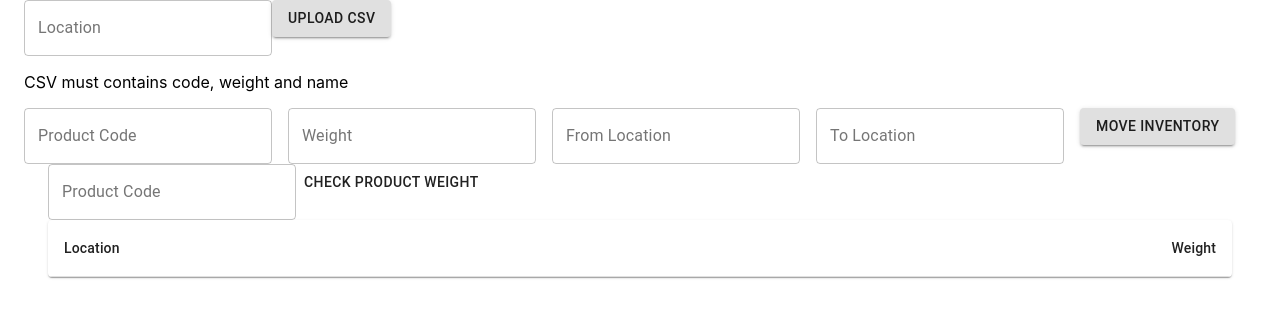
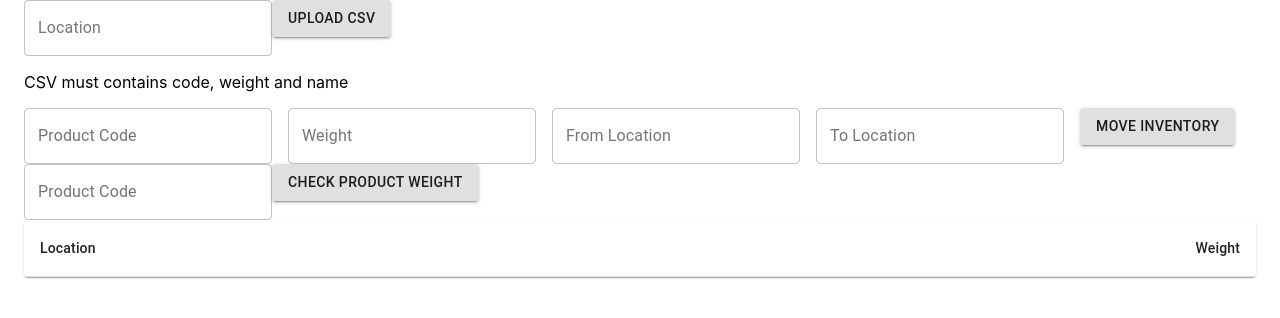
Before and after one commit to normanlys/warehouse-inventory-system, a React (Create React App) app in the folder frontend/: page / in a window 1280 px wide. Shown: the top 318 px of the page. Built offline with nearby package versions, Linux system fonts and the light colour scheme.

Commit message:
Update UI

```diff
--- a/frontend/src/components/CheckProductWeightView.js
+++ b/frontend/src/components/CheckProductWeightView.js
@@ -50,14 +50,14 @@ export default function CheckProductWeightView() {
   }
 
   return (
-    <Container>
+    <div>
       <TextField id="outlined-basic"
         label="Product Code"
         variant="outlined"
         onChange={handleProductCodeChange}
         onKeyDown={onEnter} />
 
-      <Button onClick={onCheckButtonClick}>
+      <Button variant="contained" onClick={onCheckButtonClick}>
         Check Product Weight
       </Button>
 
@@ -81,6 +81,6 @@ export default function CheckProductWeightView() {
           </TableBody>
         </Table>
       </TableContainer>
-    </Container>
+    </div>
   );
 }
```
